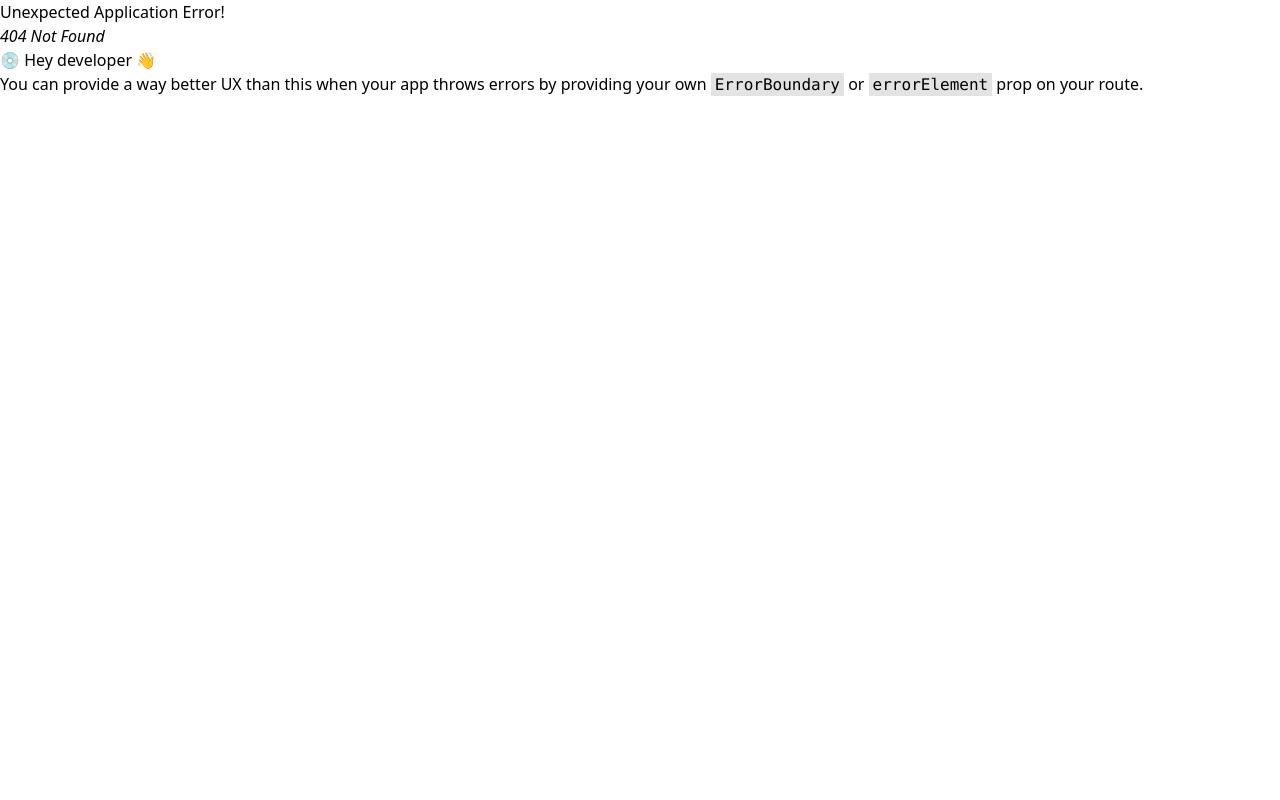
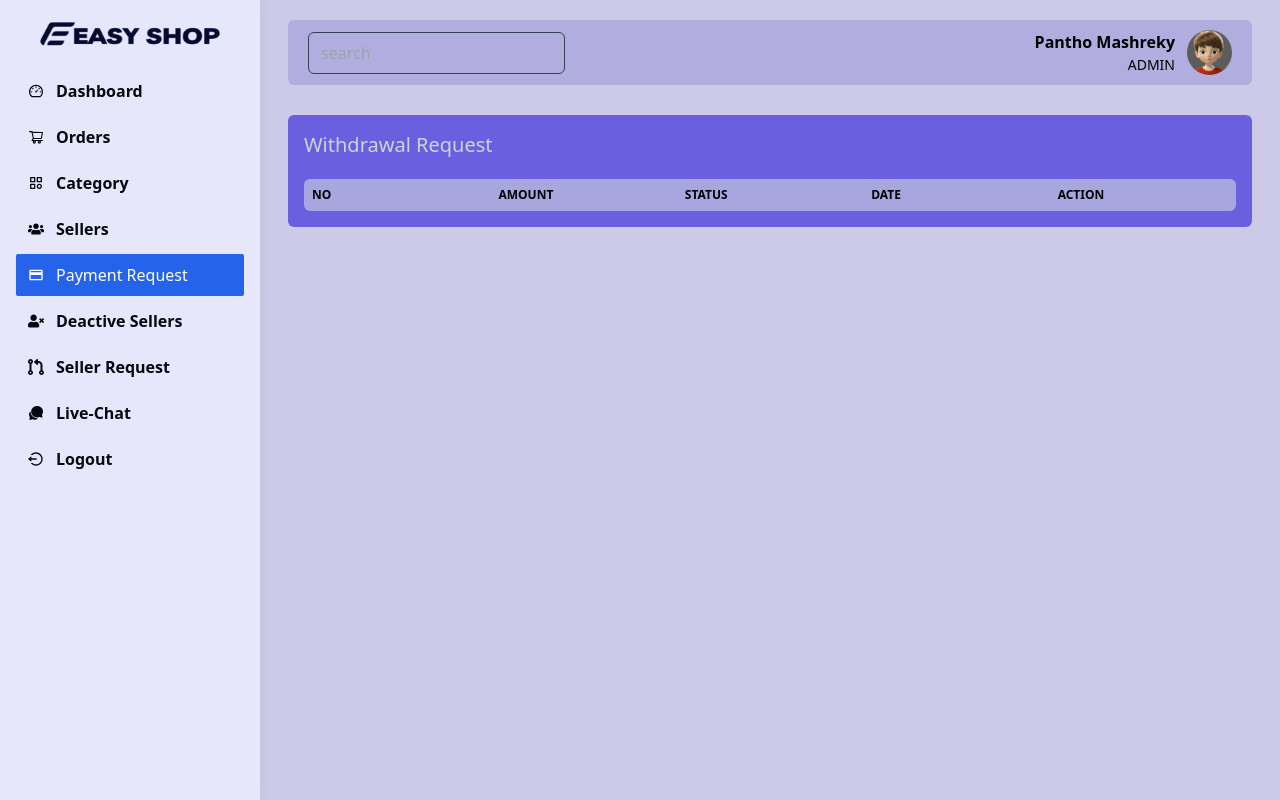
Before and after one commit to pantho0/multi-vendor-ecommerce, a React (Create React App) app in the folder dashboard/: page /admin/dashboard/payment-request in a window 1280 px wide. Before the commit this address had no page. Built offline with nearby package versions, Linux system fonts and the light colour scheme.

Commit message:
payment request page added with basic design

```diff
--- a/dashboard/src/router/routes/adminRoutes.js
+++ b/dashboard/src/router/routes/adminRoutes.js
@@ -1,6 +1,7 @@
 import AdminDashboard from "../../views/admin/AdminDashboard";
 import Category from "../../views/admin/Category";
 import Orders from "../../views/admin/Orders";
+import PaymentRequest from "../../views/admin/PaymentRequest";
 import Sellers from "../../views/admin/Sellers";
 
 
@@ -24,5 +25,10 @@ export const adminRoutes = [
         path : 'admin/dashboard/sellers',
         element : <Sellers/>,
         role : 'admin'
+    },
+    {
+        path : 'admin/dashboard/payment-request',
+        element : <PaymentRequest/>,
+        role : 'admin'
     }
 ]
--- /dev/null
+++ b/dashboard/src/views/admin/PaymentRequest.jsx
@@ -0,0 +1,35 @@
+import {FixedSizeList as List} from "react-window"
+const PaymentRequest = () => {
+    return (
+        <div className="px-2 lg:px-7 pt-5">
+            <div className="w-full p-4 bg-[#6A5FDF] rounded-md">
+                <h2 className="text-xl font-medium pb-5 text-[#d0d2d6]">Withdrawal Request</h2>
+
+                <div className="w-full">
+                        <div className="w-full overflow-x-auto">
+                            <div className="flex bg-[#A7A6DF] uppercase text-xs font-bold min-w-[340px] rounded-md">
+                                <div className="w-[25%] p-2">
+                                    no
+                                </div>
+                                <div className="w-[25%] p-2">
+                                    amount
+                                </div>
+                                <div className="w-[25%] p-2">
+                                    status
+                                </div>
+                                <div className="w-[25%] p-2">
+                                    date
+                                </div>
+                                <div className="w-[25%] p-2">
+                                    action
+                                </div>
+                            </div>
+                        </div>
+                </div>
+
+            </div>
+        </div>
+    );
+};
+
+export default PaymentRequest;
```
